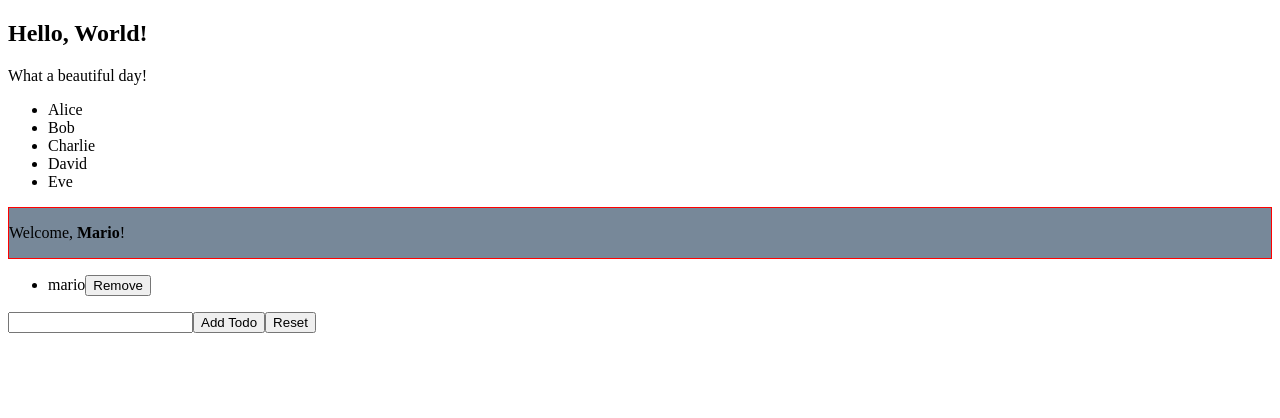
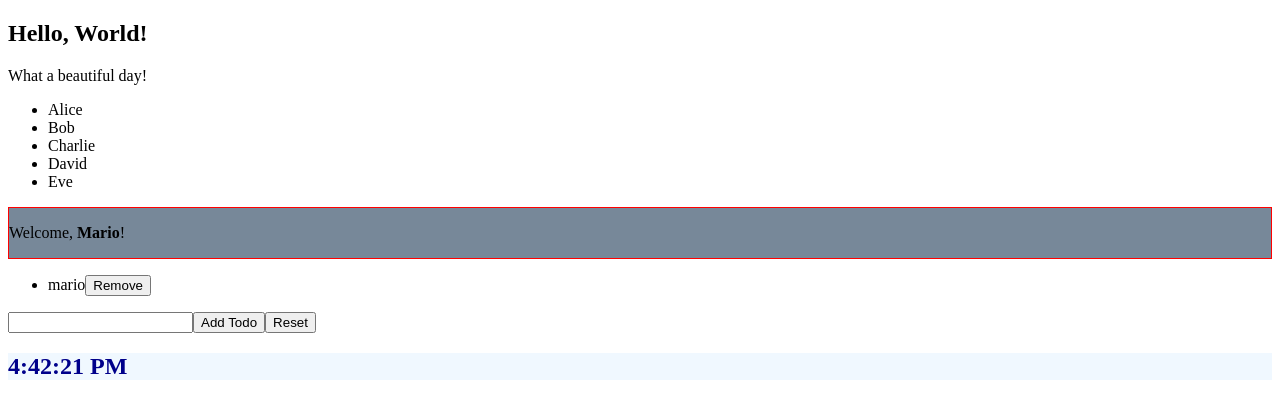
Before and after one commit to Eno-Mario/react, a React (Vite) app: page / in a window 1280 px wide. Shown: the top 418 px of the page. Built offline with nearby package versions, Linux system fonts and the light colour scheme.

Commit message:
soluzione

```diff
--- a/package.json
+++ b/package.json
@@ -11,7 +11,8 @@
   },
   "dependencies": {
     "react": "^18.2.0",
-    "react-dom": "^18.2.0"
+    "react-dom": "^18.2.0",
+    "sass": "^1.69.5"
   },
   "devDependencies": {
     "@types/react": "^18.2.15",
--- a/src/App.jsx
+++ b/src/App.jsx
@@ -41,6 +41,7 @@ function App() {
       <Colors arr={persons}/>
       <Welcome />
       <TodoList/>
+      <Clock/>
     </div>
   );
 }
--- a/src/Clock.jsx
+++ b/src/Clock.jsx
@@ -1,4 +1,6 @@
 import { useEffect, useState } from "react"
+
+import classes from "./Clock.module.scss"
 
 function Clock() {
     const [date, setDate] = useState(new Date());
@@ -9,7 +11,7 @@ function Clock() {
         return () => clearInterval(intervalID)
     }, [])
 
-    return <h2>{date.toLocaleTimeString()}</h2>
+    return <h2 className={classes.clock} >{date.toLocaleTimeString()}</h2>
 }
 
 export default Clock
--- /dev/null
+++ b/src/Clock.module.scss
@@ -0,0 +1,4 @@
+.clock {
+    background-color: aliceblue;
+    color: darkblue;
+}
```
Also changed, not shown: 2 other files (tests, documents, lock files or other folders).
